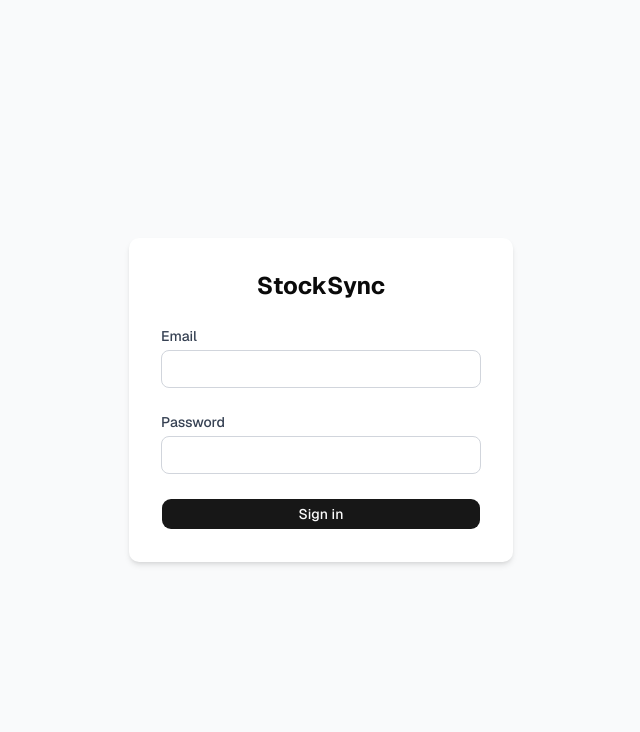
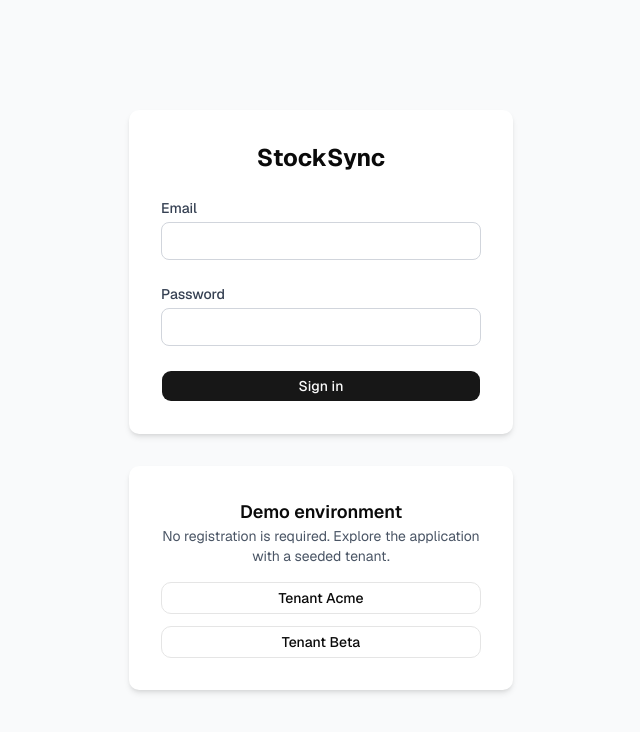
Before and after one commit to Raj2367/stocksync, a Next.js app in the folder frontend/: page /login in a window 1280 px wide. Shown: the top 732 px of the page, without its empty margins (319-959 px from the left). Built offline with nearby package versions, Linux system fonts and the light colour scheme.

Commit message:
feat(frontend): add one-click demo login for seeded tenants

```diff
--- a/frontend/app/login/page.tsx
+++ b/frontend/app/login/page.tsx
@@ -13,19 +13,12 @@ export default function LoginPage() {
   const [error, setError] = useState<string | null>(null);
   const [isLoading, setIsLoading] = useState(false);
 
-  async function handleSubmit(event: React.FormEvent<HTMLFormElement>) {
-    event.preventDefault();
-
-    if (!email.trim() || !password) {
-      setError("Please enter both your email and password.");
-      return;
-    }
-
+  async function attemptLogin(attemptEmail: string, attemptPassword: string) {
     setError(null);
     setIsLoading(true);
 
     try {
-      await login(email, password);
+      await login(attemptEmail, attemptPassword);
       router.replace("/");
     } catch (err) {
       if (err instanceof ApiError && typeof err.body === "object" && err.body !== null && "error" in err.body && typeof (err.body as { error: unknown }).error === "string") {
@@ -38,8 +31,19 @@ export default function LoginPage() {
     }
   }
 
+  async function handleSubmit(event: React.FormEvent<HTMLFormElement>) {
+    event.preventDefault();
+
+    if (!email.trim() || !password) {
+      setError("Please enter both your email and password.");
+      return;
+    }
+
+    await attemptLogin(email, password);
+  }
+
   return (
-    <main className="flex min-h-screen items-center justify-center bg-gray-50 p-4">
+      <main className="flex min-h-screen flex-col items-center justify-center gap-8 bg-gray-50 p-4">
       <form
         onSubmit={handleSubmit}
         className="w-full max-w-sm space-y-6 rounded-lg bg-white p-8 shadow-md"
@@ -86,6 +90,42 @@ export default function LoginPage() {
           {isLoading ? "Signing in..." : "Sign in"}
         </Button>
       </form>
+
+      <div className="w-full max-w-sm rounded-lg bg-white p-8 shadow-md">
+        <h2 className="text-center text-lg font-semibold">Demo environment</h2>
+        <p className="text-center text-sm text-gray-600">
+          No registration is required. Explore the application with a seeded
+          tenant.
+        </p>
+        <div className="mt-4 space-y-3">
+          <Button
+            variant="outline"
+            disabled={isLoading}
+            className="w-full"
+            onClick={() =>
+              attemptLogin(
+                "user@acme.stocksync",
+                "RuXRlN8NEAl6yO5hNVMOE1T1PNc79gA6",
+              )
+            }
+          >
+            Tenant Acme
+          </Button>
+          <Button
+            variant="outline"
+            disabled={isLoading}
+            className="w-full"
+            onClick={() =>
+              attemptLogin(
+                "user@beta.stocksync",
+                "D2O3X4wHxLmhNiFeqF3ciYXRkA+k2xMl",
+              )
+            }
+          >
+            Tenant Beta
+          </Button>
+        </div>
+      </div>
     </main>
   );
 }
```
